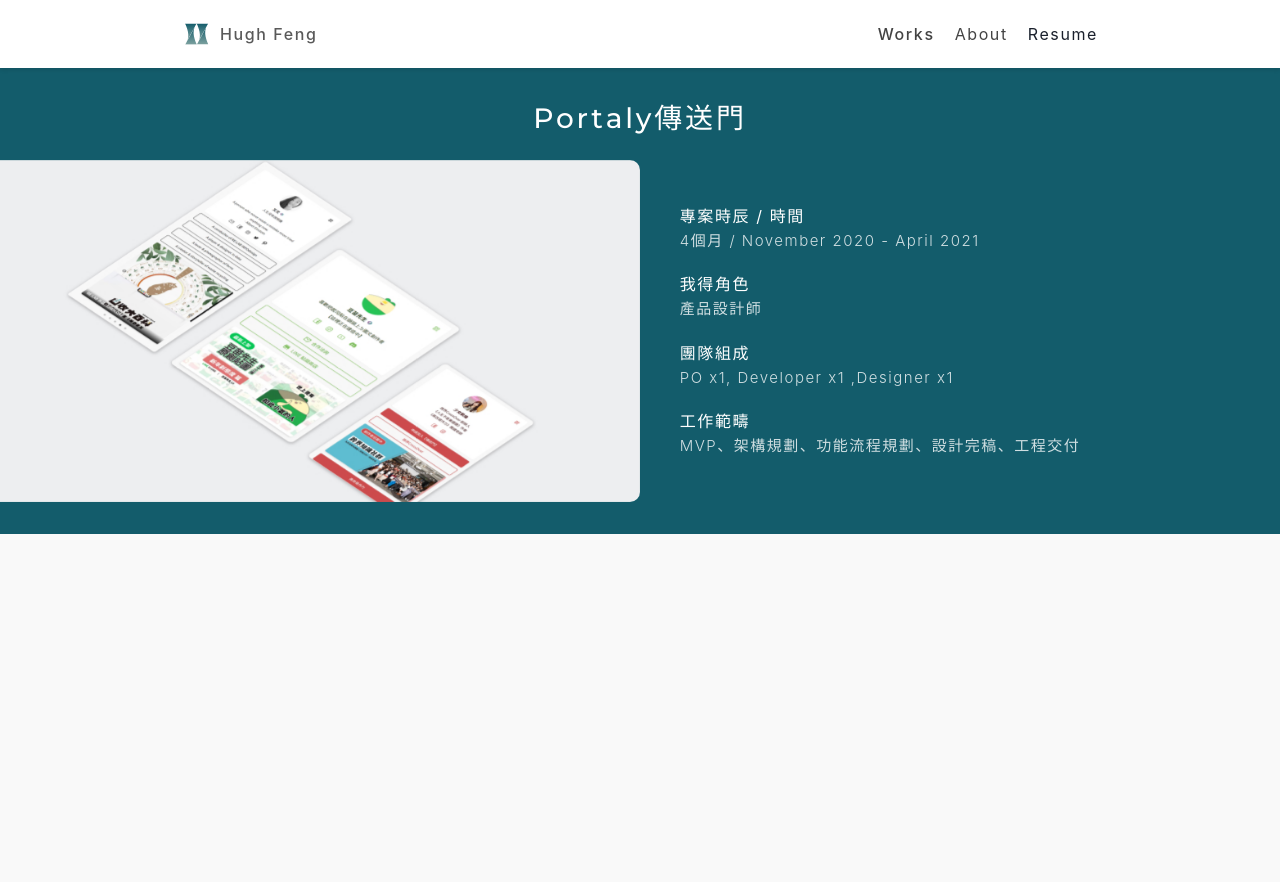
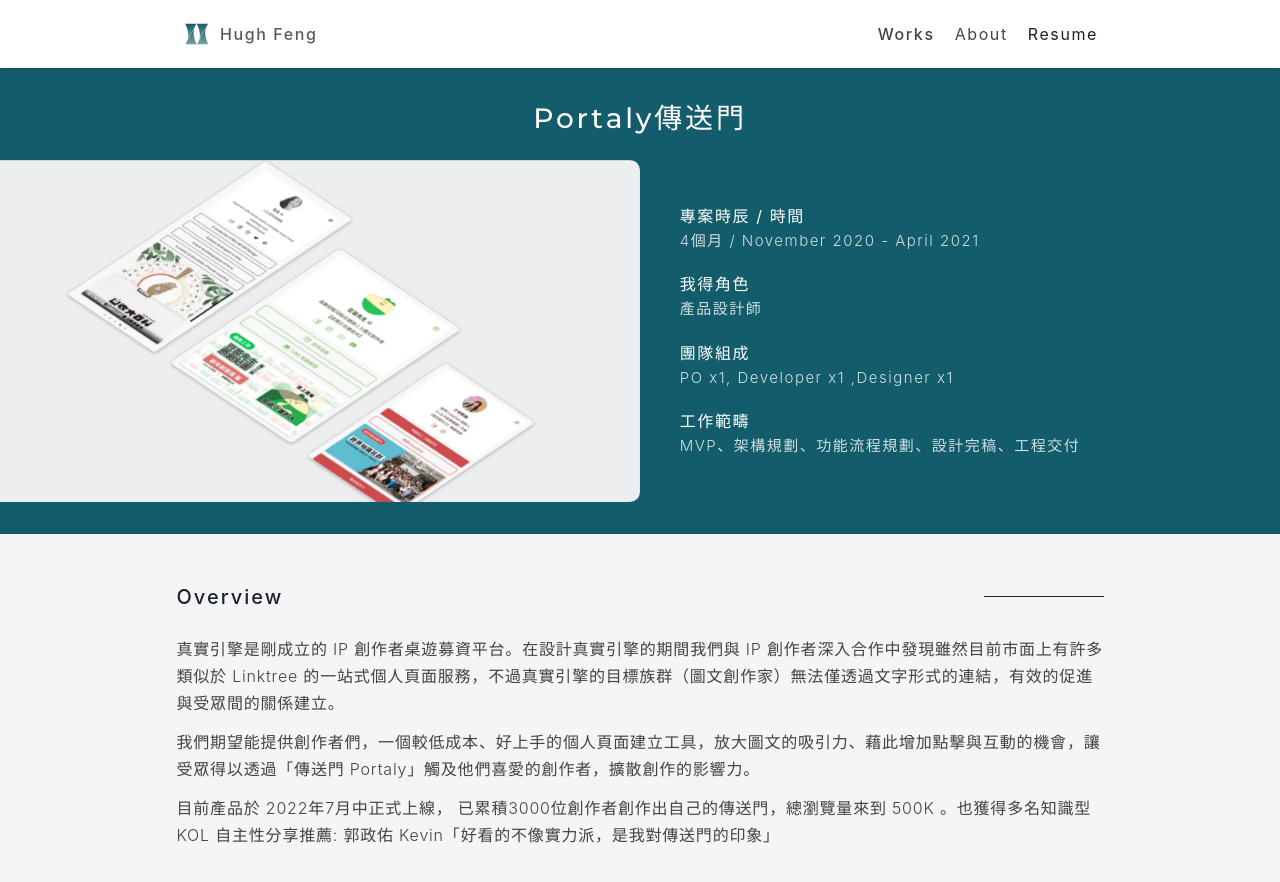
Before and after one commit to indexhui/hugh-portfolio, a React (Create React App) app: page /portaly in a window 1280 px wide. Shown: the top 882 px of the page. Before the commit the page ends 800 px from the top, so only its background shows below. Built offline with nearby package versions, Linux system fonts and the light colour scheme.

Commit message:
section overview

```diff
--- a/src/components/home/DesignProjectList.js
+++ b/src/components/home/DesignProjectList.js
@@ -19,7 +19,7 @@
     title: 'Crosspoint  AI 體態分析 ',
     tag: 'App Design, UI/UX Design, Prototyping, User Research',
     img: project02,
-    link: '/realengine',
+    link: '/crosspoint',
     isNeedPassword: false,
   },
   {
--- /dev/null
+++ b/src/components/layouts/OverviewSection.js
@@ -0,0 +1,35 @@
+import { Flex, Text, VStack, Box } from '@chakra-ui/react';
+
+const OverviewSection = props => {
+  const { content } = props;
+  return (
+    <Flex
+      bg="grey.300"
+      px="22px"
+      py={{ base: '32px', lg: '48px' }}
+      w="100%"
+      justify="center"
+    >
+      <Flex
+        w={{ base: '100%', lg: '75%' }}
+        maxW="1280px"
+        direction="column"
+        align="center"
+      >
+        <Flex w="100%" justify="space-between" align="center" mb="24px">
+          <Text variant="title">Overview</Text>
+          <Box w="120px" h="1px" bgColor="grey.800"></Box>
+        </Flex>
+        <VStack spacing="12px" maxW="1080px">
+          {content.map((item, index) => (
+            <Text variant="body" key={index}>
+              {item}
+            </Text>
+          ))}
+        </VStack>
+      </Flex>
+    </Flex>
+  );
+};
+
+export default OverviewSection;
--- a/src/pages/CrosspointPage.js
+++ b/src/pages/CrosspointPage.js
@@ -1,9 +1,46 @@
 import { Flex, Text } from '@chakra-ui/react';
+
+import IntroSection from 'components/layouts/IntroSection';
+import OverviewSection from 'components/layouts/OverviewSection';
+
+import banner01 from 'assets/images/crosspoint/banner01.png';
+
+const title = { en: 'Crosspoint AI', zh: '運動風險檢測' };
+const bannerList = [banner01, banner01];
+
+const introduction = [
+  {
+    title: '任職時間',
+    content: '兩年三個月 / Feb. 2019 - April 2021',
+  },
+  {
+    title: '我得角色',
+    content: '產品設計師',
+  },
+  {
+    title: '團隊組成',
+    content: 'PO x1, Developer x3 ,Designer x1',
+  },
+  {
+    title: '工作範疇',
+    content: '識別設計、功能規劃、使用者研究、設計完稿、工程交付',
+  },
+];
+
+const overview = [
+  'Crosspoint 透過攝影機捕捉人體動態變化搭配 AI 影像分析， 提供健身與復健場域，利用 AI 姿勢評估檢測系統，去了解運動時身體平衡差異與肌肉緊繃概況，讓教練以資訊視覺化圖像來提供會員建議。',
+  '團隊首位設計師，除了設計庶務需求外，更需要了解團隊特性來培養團隊與設計師的信任合作關係，也同時需要加強運動產業的了解與觀察從中發揮設計價值。',
+];
 
 export function CrosspointPage() {
   return (
-    <Flex bg="">
-      <Text>CrosspointPage</Text>
-    </Flex>
+    <>
+      <IntroSection
+        title={title}
+        bannerList={bannerList}
+        introduction={introduction}
+      />
+      <OverviewSection content={overview} />
+    </>
   );
 }
--- a/src/pages/PortalyPage.js
+++ b/src/pages/PortalyPage.js
@@ -1,6 +1,5 @@
-import { Flex, Text } from '@chakra-ui/react';
-
 import IntroSection from 'components/layouts/IntroSection';
+import OverviewSection from 'components/layouts/OverviewSection';
 
 // import banner0 from 'assets/images/portaly/banner01.png';
 import banner02 from 'assets/images/portaly/banner02.jpg';
@@ -27,6 +26,12 @@
   },
 ];
 
+const overview = [
+  '真實引擎是剛成立的 IP 創作者桌遊募資平台。在設計真實引擎的期間我們與 IP 創作者深入合作中發現雖然目前市面上有許多類似於 Linktree 的一站式個人頁面服務，不過真實引擎的目標族群（圖文創作家）無法僅透過文字形式的連結，有效的促進與受眾間的關係建立。',
+  '我們期望能提供創作者們，一個較低成本、好上手的個人頁面建立工具，放大圖文的吸引力、藉此增加點擊與互動的機會，讓受眾得以透過「傳送門 Portaly」觸及他們喜愛的創作者，擴散創作的影響力。',
+  '目前產品於 2022年7月中正式上線， 已累積3000位創作者創作出自己的傳送門，總瀏覽量來到 500K 。也獲得多名知識型 KOL 自主性分享推薦: 郭政佑 Kevin「好看的不像實力派，是我對傳送門的印象」',
+];
+
 export function PortalyPage() {
   return (
     <>
@@ -35,6 +40,7 @@
         bannerList={bannerList}
         introduction={introduction}
       />
+      <OverviewSection content={overview} />
     </>
   );
 }
```
Also changed, not shown: 1 other file (tests, documents, lock files or other folders).
